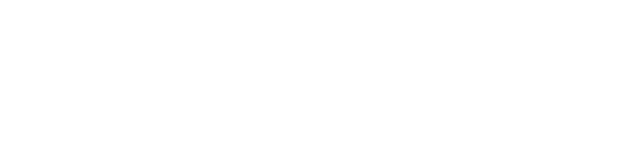
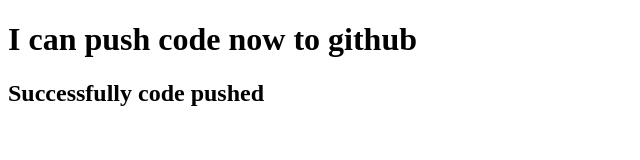
Before and after one commit to firozkabirbappi/My-seconf-repo, a plain HTML site: page index.html in a window 1280 px wide. Shown: the whole page, without its empty margins (0-640 px from the left). Drawn offline with Linux system fonts and the light colour scheme.

Commit message:
added header

```diff
--- a/index.html
+++ b/index.html
@@ -4,9 +4,10 @@
     <meta charset="UTF-8">
     <meta http-equiv="X-UA-Compatible" content="IE=edge">
     <meta name="viewport" content="width=device-width, initial-scale=1.0">
-    <title>My-seconf-repo</title>
+    <title>My-second-repo</title>
 </head>
 <body>
-
+    <h1>I can push code now to github</h1>
+    <h2>Successfully code pushed</h2>
 </body>
 </html>
```
